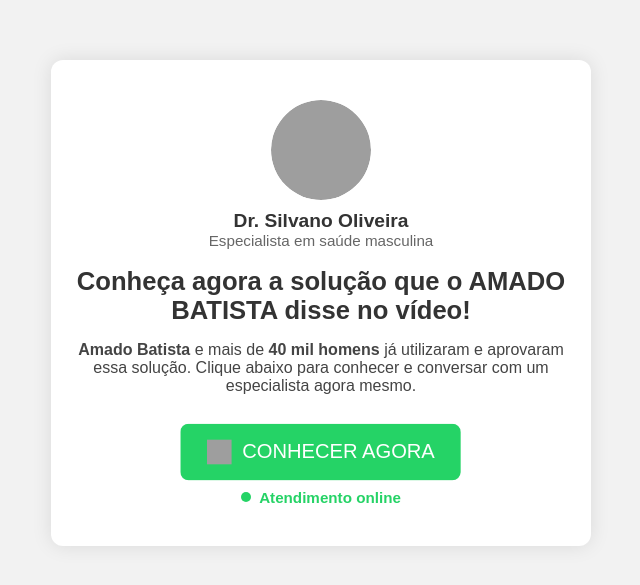
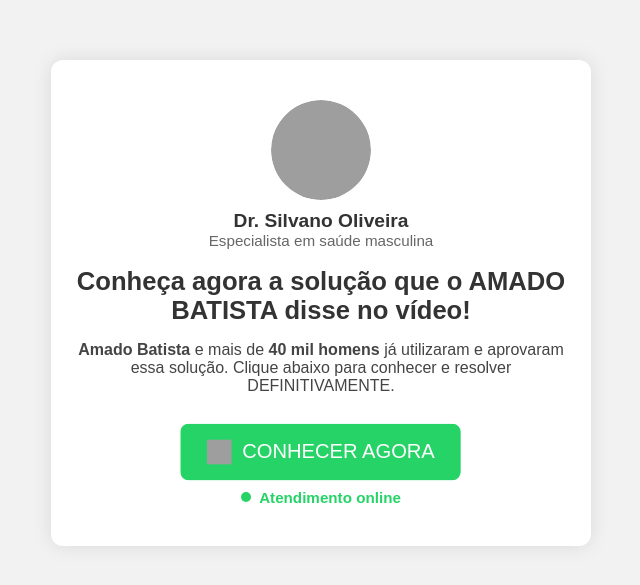
Before and after one commit to silvanoliveiraa/enter, a plain HTML site: page index.html in a window 1280 px wide. Shown: the part 117-702 px from the top of the page, without its empty margins (319-959 px from the left). Drawn offline with Linux system fonts and the light colour scheme; grey boxes are pictures that could not be loaded.

Commit message:
Update index.html

```diff
--- a/index.html
+++ b/index.html
@@ -158,7 +158,7 @@
     <div class="name">Dr. Silvano Oliveira</div>
     <div class="role">Especialista em saúde masculina</div>
     <h1>Conheça agora a solução que o <strong>AMADO BATISTA</strong> disse no vídeo!</h1>
-    <p><strong>Amado Batista</strong> e mais de <strong>40 mil homens</strong> já utilizaram e aprovaram essa solução. Clique abaixo para conhecer e conversar com um especialista agora mesmo.</p>
+    <p><strong>Amado Batista</strong> e mais de <strong>40 mil homens</strong> já utilizaram e aprovaram essa solução. Clique abaixo para conhecer e resolver DEFINITIVAMENTE.</p>
     <a class="button" href="https://typebot.co/elxafric2">
       <img src="https://cdn-icons-png.flaticon.com/512/733/733585.png" width="24" height="24" alt="WhatsApp" />
       CONHECER AGORA
```
